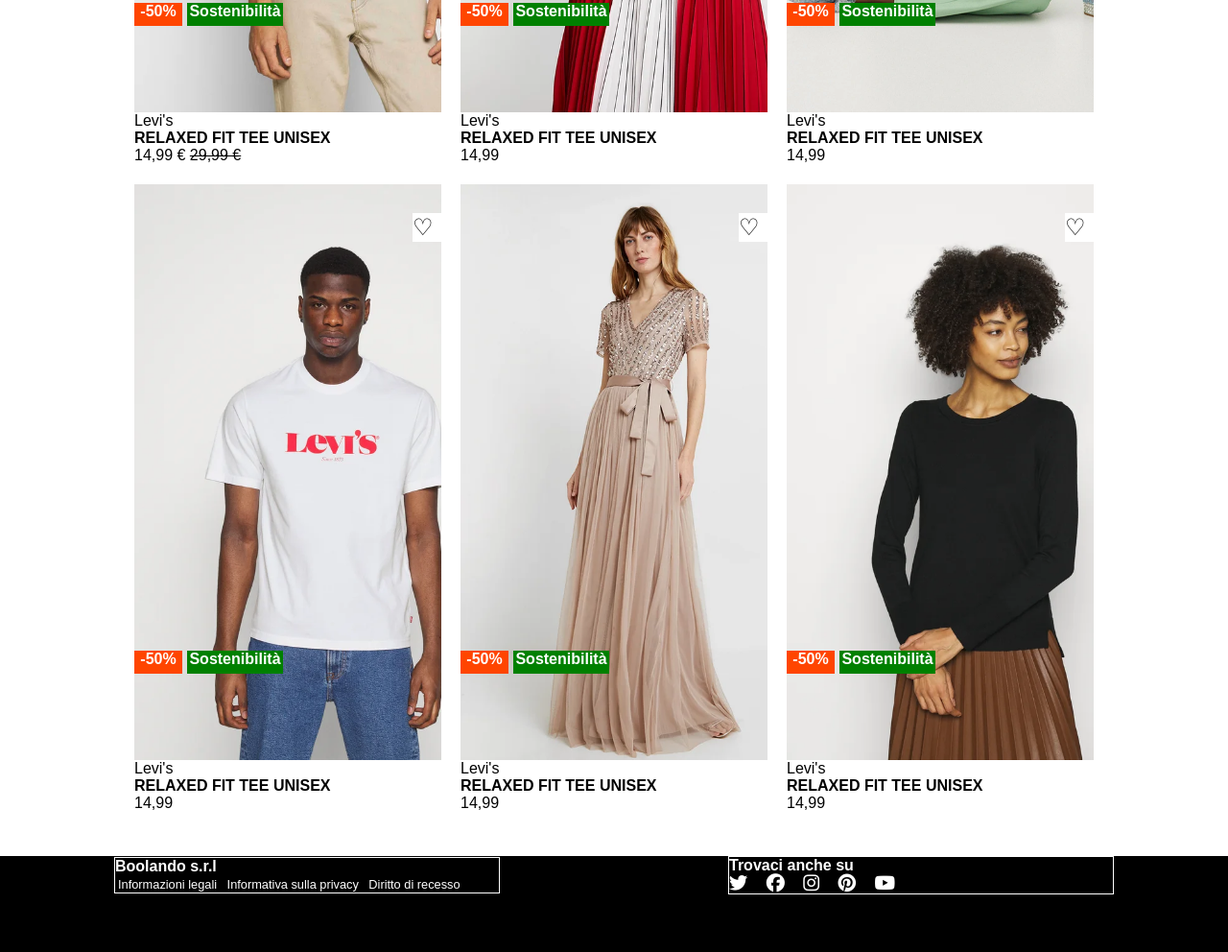
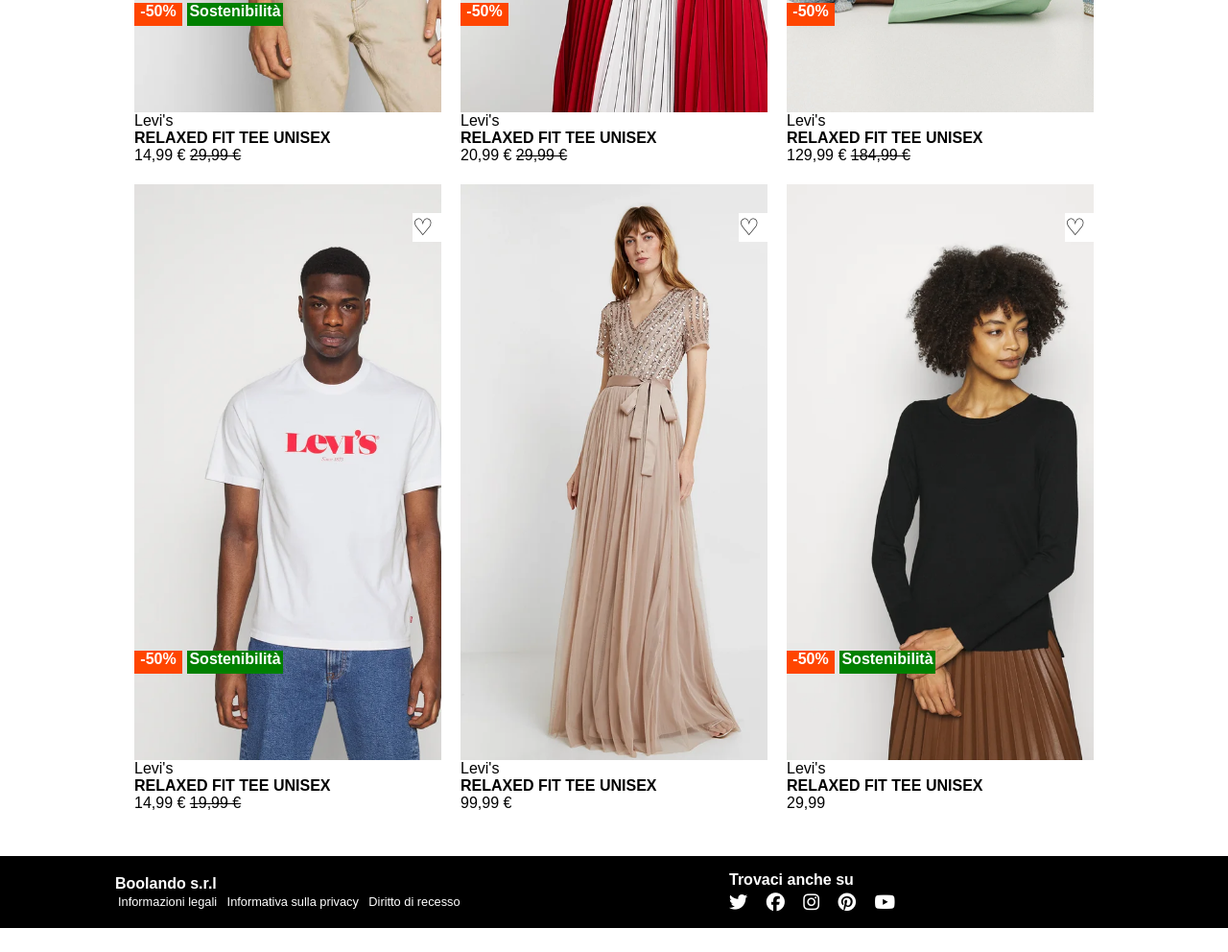
Before and after one commit to Carlo-Adile/html-css-boolando, a plain HTML site: page index.html in a window 1280 px wide. Shown: the part 608-1600 px from the top of the page at 96% size. After the commit the page ends 1575 px from the top, so only its background shows below. Drawn offline with Linux system fonts and the light colour scheme; files whose address does not match are found by name.

Commit message:
align footer parts

```diff
--- a/assets/css/style.css
+++ b/assets/css/style.css
@@ -14,7 +14,6 @@
 }
 
 #site_footer{
-    height:100px;
     width:100%;
     background-color: black;
 }
@@ -24,11 +23,12 @@
 .navigate{
     position:fixed;
     width:100%;
-    height:100px;
+    height:75px;
     background-color: orange;
     display:flex;
     justify-content:space-around;
     align-items:center;
+    z-index: 1000;
 }
 
 .navigate_parts{
@@ -194,16 +194,8 @@ i{
     font-family:sans-serif;
 }
 
-#brand{
-
-}
-
 #product_name{
     font-weight:bold;
-}
-
-#price{
-
 }
 
 #original_price{
@@ -215,14 +207,13 @@ i{
 .contacts{
     display:flex;
     width:100%;
-
+    height:75px;
     justify-content: space-around;
     align-items: center;
 }
 
 .contacts_parts{
     width:400px;
-    border:1px solid white;
     color:white;
 }
 
@@ -230,3 +221,7 @@ i{
     font-size:0.8rem;
     padding:3px;
 }
+
+.contacts_parts i{
+    padding-top:5px;
+}
--- a/index.html
+++ b/index.html
@@ -44,7 +44,6 @@
             </div>
             <div class="product roses_tee">
                 <div class="discount">-50%</div>
-                <div class="sustainability">Sostenibilità</div>
                 <div id="like"></div>
                 <div class="product_info">
                     <p id="brand">
@@ -54,13 +53,12 @@
                         RELAXED FIT TEE UNISEX
                     </p>
                     <p id="price">
-                        14,99
+                        20,99 € <span id="original_price">29,99 €</span>
                     </p>
                 </div>
             </div>
             <div class="product colori_pastello">
                 <div class="discount">-50%</div>
-                <div class="sustainability">Sostenibilità</div>
                 <div id="like"></div>
                 <div class="product_info">
                     <p id="brand">
@@ -70,7 +68,7 @@
                         RELAXED FIT TEE UNISEX
                     </p>
                     <p id="price">
-                        14,99
+                        129,99 € <span id="original_price">184,99 €</span>
                     </p>
                 </div>
             </div>
@@ -86,13 +84,11 @@
                         RELAXED FIT TEE UNISEX
                     </p>
                     <p id="price">
-                        14,99
+                        14,99 € <span id="original_price">19,99 €</span>
                     </p>
                 </div>
             </div>
             <div class="product stripe_bodice">
-                <div class="discount">-50%</div>
-                <div class="sustainability">Sostenibilità</div>
                 <div id="like"></div>
                 <div class="product_info">
                     <p id="brand">
@@ -102,7 +98,7 @@
                         RELAXED FIT TEE UNISEX
                     </p>
                     <p id="price">
-                        14,99
+                        99,99 €
                     </p>
                 </div>
             </div>
@@ -119,7 +115,7 @@
                         RELAXED FIT TEE UNISEX
                     </p>
                     <p id="price">
-                        14,99
+                        29,99
                     </p>
                 </div>
             </div>
```
